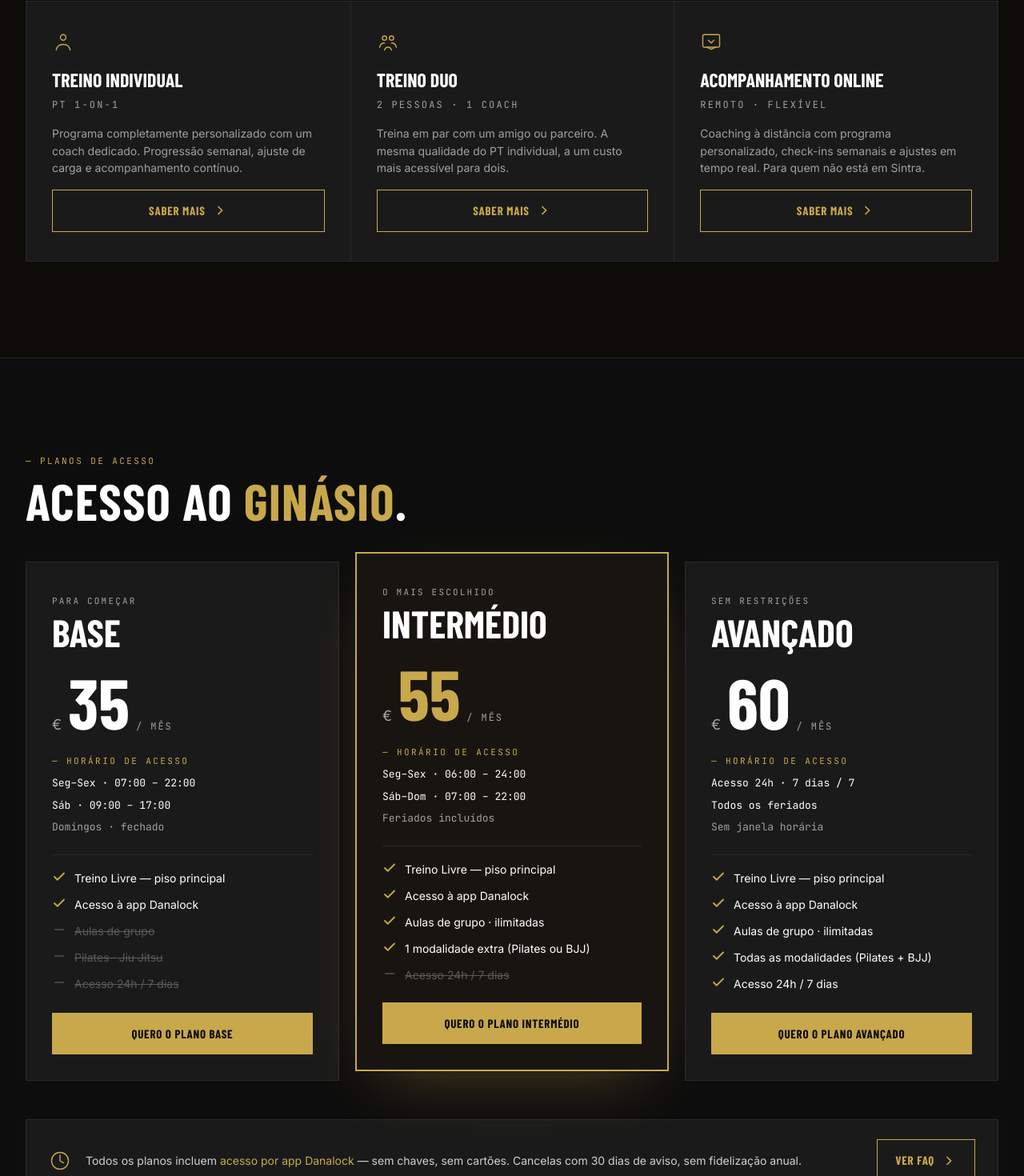
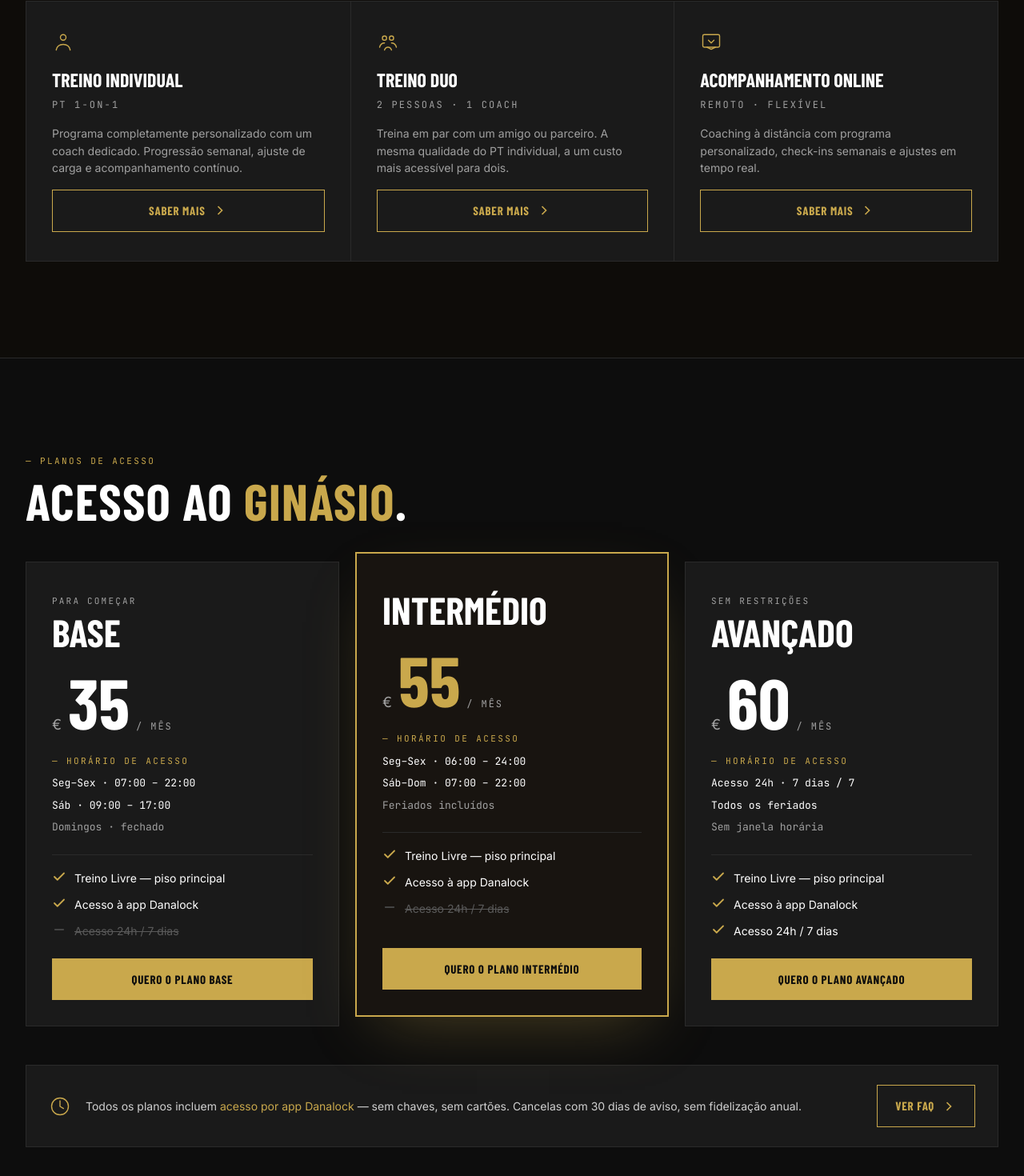
Before and after one commit to FranciscoPontes123/rise-fit-club, a Next.js app: page /planos in a window 1280 px wide. Shown: the part 822-2292 px from the top of the page at 80% size. Built offline with nearby package versions, Linux system fonts and the light colour scheme; a web font is replaced by a local one.

Commit message:
Planos: remove aulas de grupo/pilates dos perks, remove kicker e frase Sintra

```diff
--- a/app/planos/page.tsx
+++ b/app/planos/page.tsx
@@ -31,7 +31,7 @@ const EXTRA_SERVICES = [
     ),
     name: 'Acompanhamento Online',
     sub: 'Remoto · Flexível',
-    desc: 'Coaching à distância com programa personalizado, check-ins semanais e ajustes em tempo real. Para quem não está em Sintra.',
+    desc: 'Coaching à distância com programa personalizado, check-ins semanais e ajustes em tempo real.',
   },
 ];
 
--- a/data/plans.ts
+++ b/data/plans.ts
@@ -13,8 +13,6 @@ export const PLANS = [
     perks: [
       { t: 'Treino Livre — piso principal', y: true },
       { t: 'Acesso à app Danalock', y: true },
-      { t: 'Aulas de grupo', y: false },
-      { t: 'Pilates · Jiu Jitsu', y: false },
       { t: 'Acesso 24h / 7 dias', y: false },
     ],
   },
@@ -22,7 +20,7 @@ export const PLANS = [
     id: 'inter',
     name: 'Intermédio',
     price: 55,
-    kicker: 'O mais escolhido',
+    kicker: '',
     featured: true,
     hours: [
       'Seg–Sex · 06:00 – 24:00',
@@ -32,8 +30,6 @@ export const PLANS = [
     perks: [
       { t: 'Treino Livre — piso principal', y: true },
       { t: 'Acesso à app Danalock', y: true },
-      { t: 'Aulas de grupo · ilimitadas', y: true },
-      { t: '1 modalidade extra (Pilates ou BJJ)', y: true },
       { t: 'Acesso 24h / 7 dias', y: false },
     ],
   },
@@ -51,8 +47,6 @@ export const PLANS = [
     perks: [
       { t: 'Treino Livre — piso principal', y: true },
       { t: 'Acesso à app Danalock', y: true },
-      { t: 'Aulas de grupo · ilimitadas', y: true },
-      { t: 'Todas as modalidades (Pilates + BJJ)', y: true },
       { t: 'Acesso 24h / 7 dias', y: true },
     ],
   },
```
Also changed, not shown: 1 other file (tests, documents, lock files or other folders).
